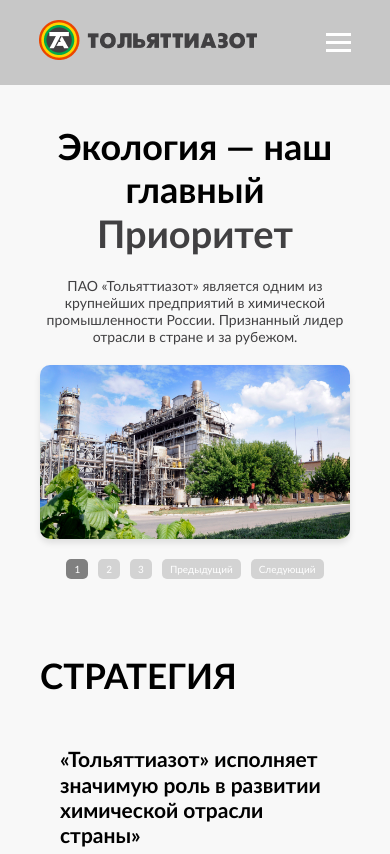
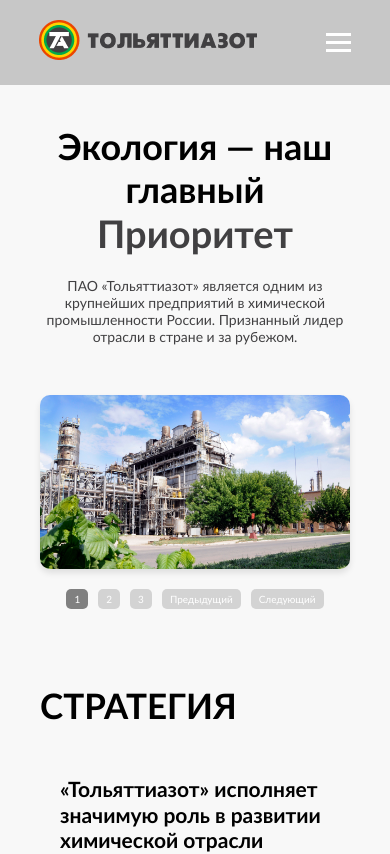
Before and after one commit to Muhammadali00000/finalka-m, a React (Vite) app: page / in a window 390 px wide. Shown: the top 854 px of the page. Built offline with nearby package versions, Linux system fonts and the light colour scheme.

Commit message:
Add files via upload

```diff
--- a/public/db.json
+++ b/public/db.json
@@ -1,7 +1,7 @@
 {
   "photos": [
     {
-      "id": 1,
+      "id": "1",
       "year": "2021",
       "category": "production",
       "title": "ADMIN",
--- a/src/components/Header/Header.jsx
+++ b/src/components/Header/Header.jsx
@@ -3,7 +3,6 @@
 import 'aos/dist/aos.css';
 import './Header.scss';
 import { Link } from 'react-router-dom';
-
 
 const Header = () => {
     const [menuOpen, setMenuOpen] = useState(false);
@@ -19,11 +18,15 @@
         setMenuOpen(!menuOpen);
     };
 
+    const closeMenu = () => {
+        setMenuOpen(false);
+    };
+
     return (
         <header className="header">
             <div className="logo" data-aos="fade-down" data-aos-delay="200">
                 <Link to={"/"}>
-                <img src="/header-logo.png" alt="" />
+                    <img src="/header-logo.png" alt="" />
                 </Link>
             </div>
             <div
@@ -36,12 +39,12 @@
             </div>
             <nav className={`nav ${menuOpen ? 'open' : ''}`}>
                 <div className="link">
-                <Link to={"/about"} data-aos="fade-down" data-aos-delay="300">О компании</Link>
-                <Link to={"/devel"} data-aos="fade-down" data-aos-delay="400">Развития</Link>
-                <Link to={"/structure"} data-aos="fade-down" data-aos-delay="500">Управления</Link>
-                <Link to={"/contact"} data-aos="fade-down" data-aos-delay="600">Контакт</Link>
-                <Link to={"/excursion"} data-aos="fade-down" data-aos-delay="700">Экскурсия</Link>
-                {/* <Link to={"/gallery"} data-aos="fade-down" data-aos-delay="800">Фотогалерея</Link> */}
+                    <Link to={"/about"} onClick={closeMenu} data-aos="fade-down" data-aos-delay="300">О компании</Link>
+                    <Link to={"/devel"} onClick={closeMenu} data-aos="fade-down" data-aos-delay="400">Развития</Link>
+                    <Link to={"/structure"} onClick={closeMenu} data-aos="fade-down" data-aos-delay="500">Управления</Link>
+                    <Link to={"/contact"} onClick={closeMenu} data-aos="fade-down" data-aos-delay="600">Контакт</Link>
+                    <Link to={"/excursion"} onClick={closeMenu} data-aos="fade-down" data-aos-delay="700">Экскурсия</Link>
+                    {/* <Link to={"/gallery"} onClick={closeMenu} data-aos="fade-down" data-aos-delay="800">Фотогалерея</Link> */}
                 </div>
             </nav>
         </header>
--- a/src/components/Hero/Hero.scss
+++ b/src/components/Hero/Hero.scss
@@ -36,8 +36,8 @@
 
 .image-container {
   display: flex;
-  flex-direction: column; /* Исправлено для корректного отображения на малых экранах */
-  gap: 20px;
+  // flex-direction: column; /* Исправлено для корректного отображения на малых экранах */
+  gap: 50px;
 }
 
 .image-container p {
@@ -91,6 +91,10 @@
     margin-top: 100px;
   }
 
+  .image-container{
+    display: flex;
+    flex-direction: column;
+  }
   .content h1 span {
     font-size: 62px;
   }
```
